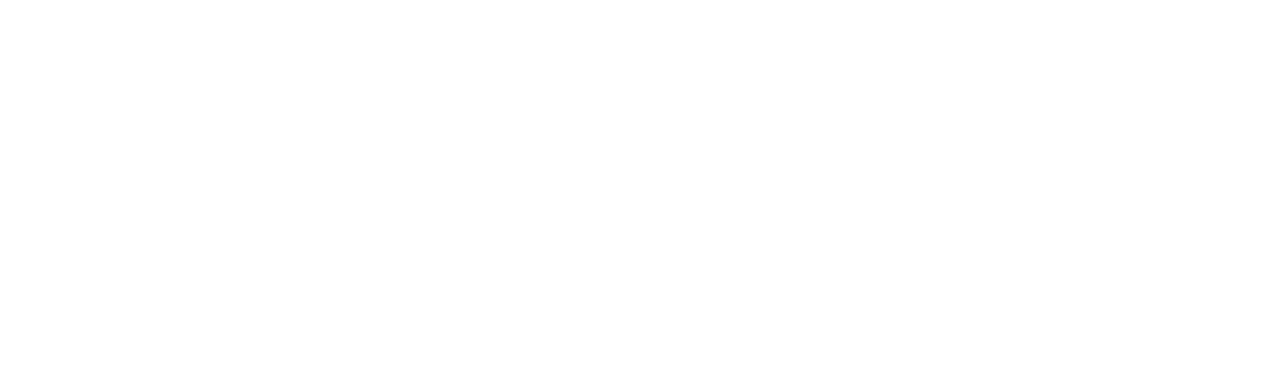
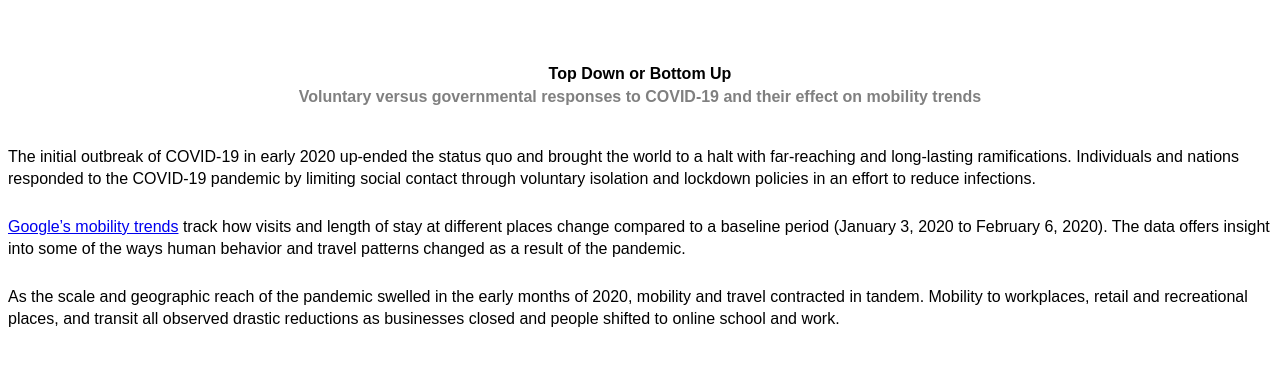
Before and after one commit to JunlingZhuang/Covid-19-Mobility, a plain HTML site: page index.html in a window 1280 px wide. Drawn offline with nearby package versions, Linux system fonts and the light colour scheme.

Commit message:
add description

```diff
--- a/index.html
+++ b/index.html
@@ -7,6 +7,30 @@
     <link rel="stylesheet" href="style.css" />
   </head>
   <body>
+    <div class="title">
+      <div class="header">Top Down or Bottom Up</div>
+      <div class="byline">
+        Voluntary versus governmental responses to COVID-19 and their effect on
+        mobility trends
+      </div>
+    </div>
+
+    <div class="body_text">
+      The initial outbreak of COVID-19 in early 2020 up-ended the status quo and
+      brought the world to a halt with far-reaching and long-lasting
+      ramifications. Individuals and nations responded to the COVID-19 pandemic
+      by limiting social contact through voluntary isolation and lockdown
+      policies in an effort to reduce infections.
+    </div>
+
+    <div class="body_text">
+        <a target=”_blank” href=https://www.google.com/covid19/mobility>Google’s mobility trends</a> track how visits and length of stay at different places change compared to a baseline period (January 3, 2020 to February 6, 2020). The data offers insight into some of the ways human behavior and travel patterns changed as a result of the pandemic.
+    </div>
+
+    <div class="body_text">
+        As the scale and geographic reach of the pandemic swelled in the early months of 2020, mobility and travel contracted in tandem. Mobility to workplaces, retail and recreational places, and transit all observed drastic reductions as businesses closed and people shifted to online school and work.
+    </div>
+
     <script src="https://d3js.org/d3.v7.min.js"></script>
     <script src="https://cdnjs.cloudflare.com/ajax/libs/gsap/3.3.0/gsap.min.js"></script>
     <script src="https://cdnjs.cloudflare.com/ajax/libs/gsap/3.3.0/MotionPathPlugin.min.js"></script>
--- a/style.css
+++ b/style.css
@@ -0,0 +1,47 @@
+/* MAIN BODY TEXT */
+body {
+  font-family: sans-serif;
+  line-height: 1.4;
+  color: black;
+}
+
+.body_text {
+  margin-bottom: 2%;
+}
+
+.header,
+.byline {
+  text-align: center;
+  justify-content: center;
+  align-items: center;
+  margin: auto;
+  font-weight: 600;
+}
+
+.byline {
+  color: gray;
+}
+
+.title {
+  margin-top: 5%;
+  margin-bottom: 3%;
+}
+
+/* highlight text */
+.pink_highlight {
+  background-color: #d9a4c5;
+  color: white;
+  border-radius: 8px;
+  -webkit-box-decoration-break: clone;
+  box-decoration-break: clone;
+  padding: 0 5px 0 5px;
+}
+
+.green_highlight {
+  background-color: #1d5902;
+  color: white;
+  border-radius: 8px;
+  -webkit-box-decoration-break: clone;
+  box-decoration-break: clone;
+  padding: 0 5px 0 5px;
+}
```
